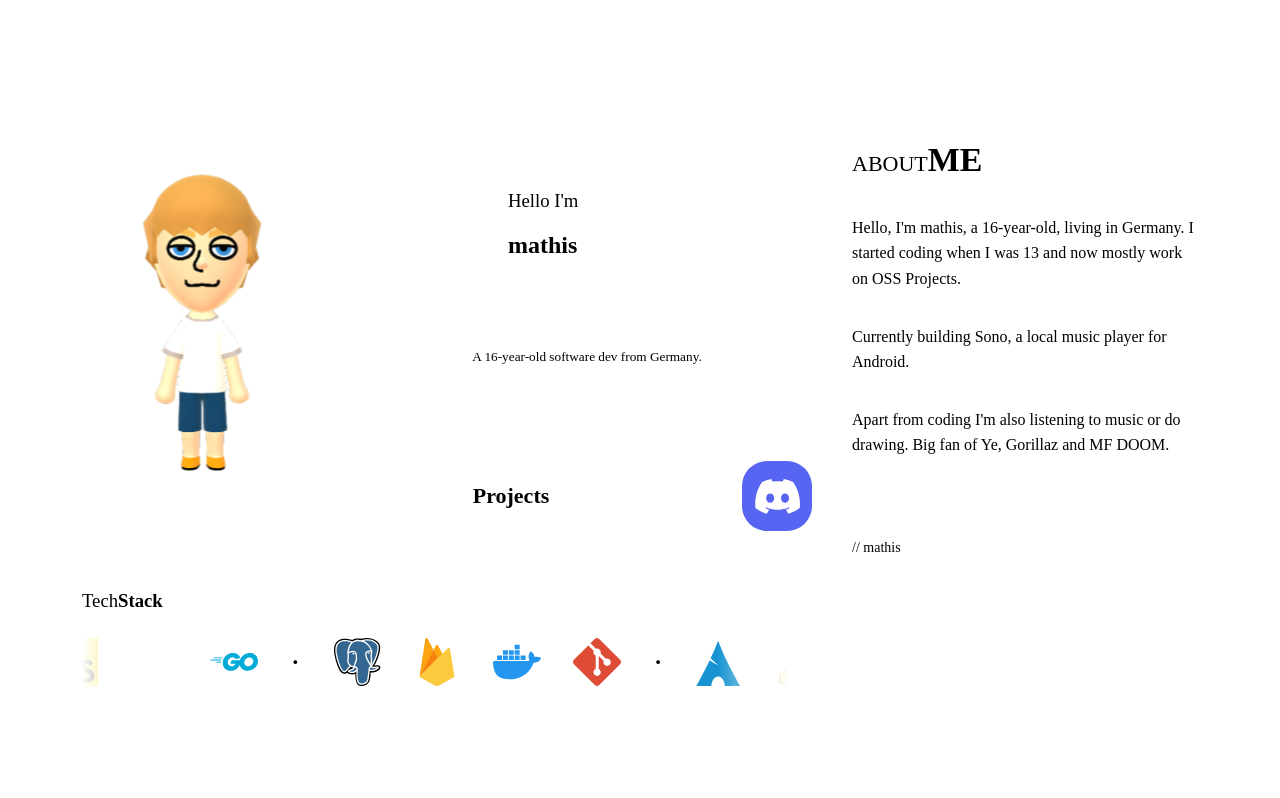
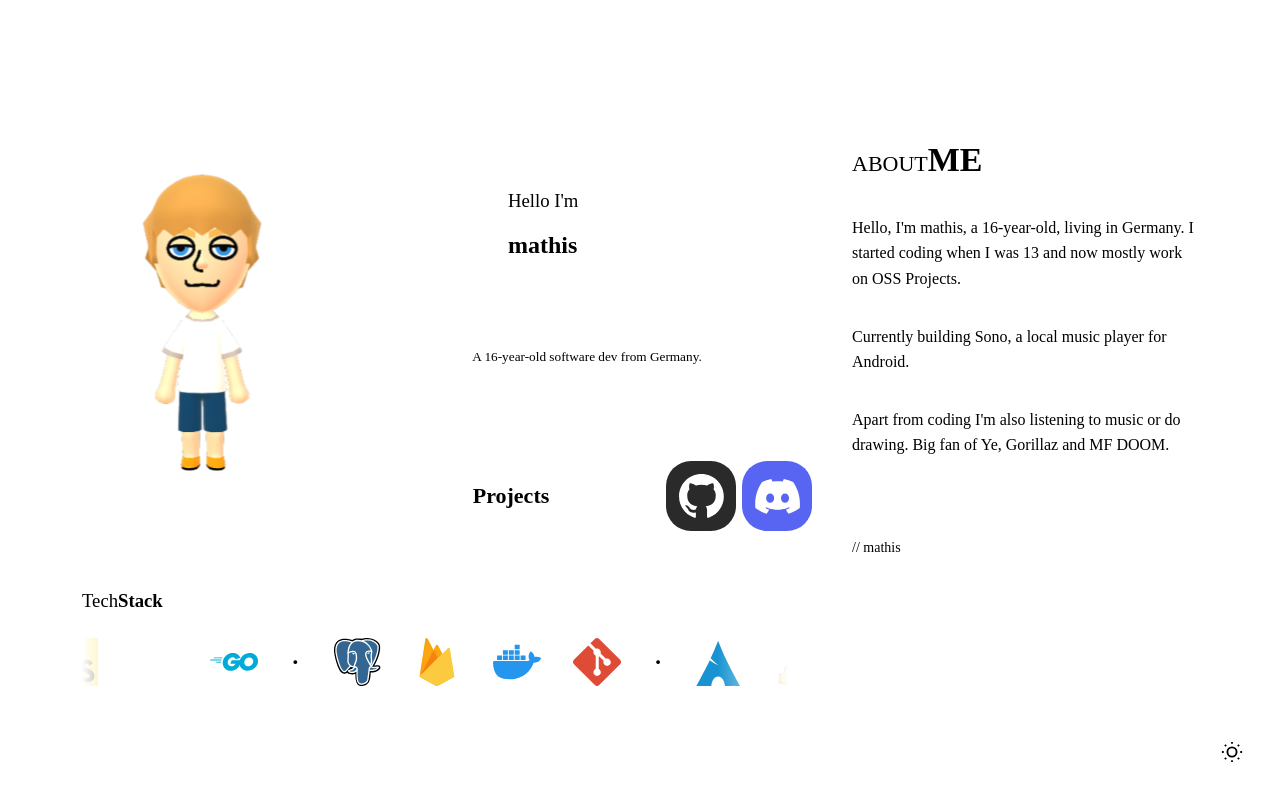
Before and after one commit to mathiiiiiis/homepage, a Vue app: page / in a window 1280 px wide. Shown: the top 798 px of the page. Built offline with nearby package versions, Linux system fonts and the light colour scheme; no server answers; the HTML template or start-up script is replaced by a standard one.

Commit message:
Add theme switch

```diff
--- a/src/App.vue
+++ b/src/App.vue
@@ -1,11 +1,15 @@
 <script setup>
+import IconSprite from '@/components/icons/IconSprite.vue'
+import ThemeToogle from '@/components/ThemeToogle.vue';
 import { usePreloadImages } from '@/composables/usePreloadImages'
-import IconSprite from './components/icons/IconSprite.vue'
+import { useTheme } from '@/composables/useTheme';
 usePreloadImages()
+useTheme()
 </script>
 
 <template>
   <IconSprite />
+  <ThemeToogle />
   <router-view v-slot="{ Component }">
     <transition name="page" mode="out-in">
       <component :is="Component" />
--- /dev/null
+++ b/src/components/ThemeToogle.vue
@@ -0,0 +1,50 @@
+<script setup>
+import { useTheme } from '@/composables/useTheme';
+const { theme, toggle } = useTheme()
+</script>
+
+<template>
+    <button class="theme-toggle" @click="toggle" :aria-label="'Switch to ' + (theme === 'dark' ? 'light' : 'dark') + ' mode'">
+        <svg v-if="theme === 'dark'" class="toggle-icon" viewBox="0 0 24 24" fill="none" stroke="currentColor" stroke-width="2">
+            <circle cx="12" cy="12" r="5" />
+            <path d="M12 1v2M12 21v2M4.22 4.22l1.42 1.42M18.36 18.36l1.42 1.42M1 12h2M21 12h2M4.22 19.78l1.42-1.42M18.36 5.64l1.42-1.42" />
+        </svg>
+        <svg v-else class="toggle-icon" viewBox="0 0 24 24" fill="none" stroke="currentColor" stroke-width="2">
+            <path d="M21 12.79A9 9 0 1 1 11.21 3 7 7 0 0 0 21 12.79z" />
+        </svg>
+    </button>
+</template>
+
+<style lang="css" scoped>
+.theme-toggle {
+    position: fixed;
+    bottom: 24px;
+    right: 24px;
+    width: 48px;
+    height: 48px;
+    border-radius: 50%;
+    border: 2px solid var(--card-border);
+    background: var(--bg-solid);
+    color: var(--text-primary);
+    cursor: pointer;
+    display: flex;
+    align-items: center;
+    justify-content: center;
+    z-index: 100;
+    transition: opacity var(--transition-fast), transform 200ms cubic-bezier(0.34, 1.56, 0.64, 1);
+}
+
+.theme-toggle:hover {
+    opacity: 0.85;
+}
+
+.theme-toggle:active {
+    transform: scale(0.92);
+    transition: transform 80ms ease-out;
+}
+
+.toggle-icon {
+    width: 22px;
+    height: 22px;
+}
+</style>
--- /dev/null
+++ b/src/composables/useTheme.js
@@ -0,0 +1,16 @@
+import { ref, watch, watchEffect } from 'vue'
+
+const theme = ref(localStorage.getItem('theme') || 'dark')
+
+export function useTheme() {
+    watchEffect(() => {
+        document.documentElement.setAttribute('data-theme', theme.value)
+        localStorage.setItem('theme', theme.value)
+    })
+
+    function toggle() {
+        theme.value = theme.value === 'dark' ? 'light' : 'dark'
+    }
+
+    return { theme, toggle }
+}
--- a/src/views/Home.vue
+++ b/src/views/Home.vue
@@ -225,7 +225,7 @@ import LastFmWidget from '@/components/home/LastFmWidget.vue'
   display: flex;
   align-items: center;
   justify-content: center;
-  background: var(--icon-bg);
+  background: #2A2A2A;
   cursor: pointer;
 }
 
--- a/src/views/Projects.vue
+++ b/src/views/Projects.vue
@@ -385,7 +385,7 @@ const projects = [
   display: flex;
   align-items: center;
   justify-content: center;
-  background: var(--icon-bg);
+  background: #2A2A2A;
 }
 
 .btn-icon-sm {
```
